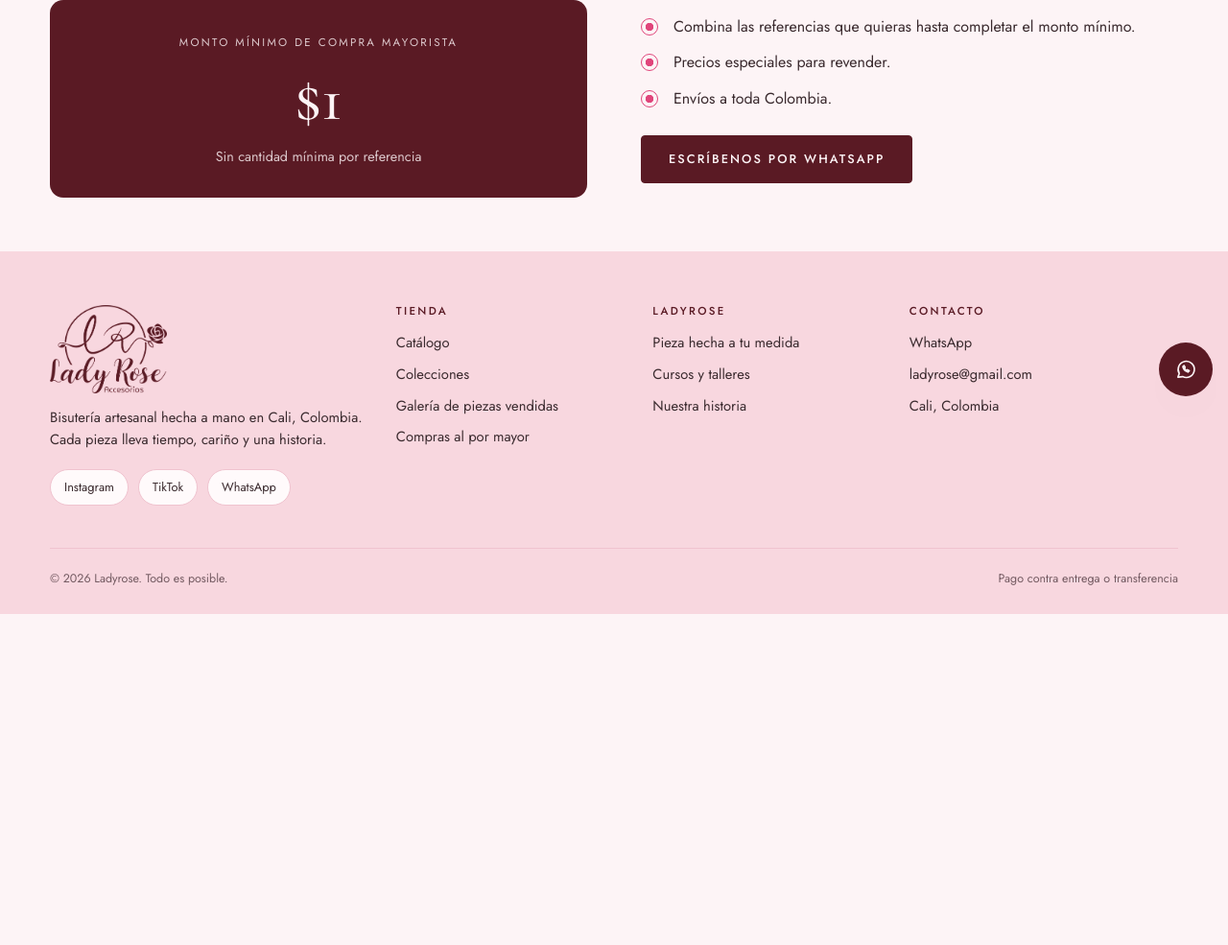
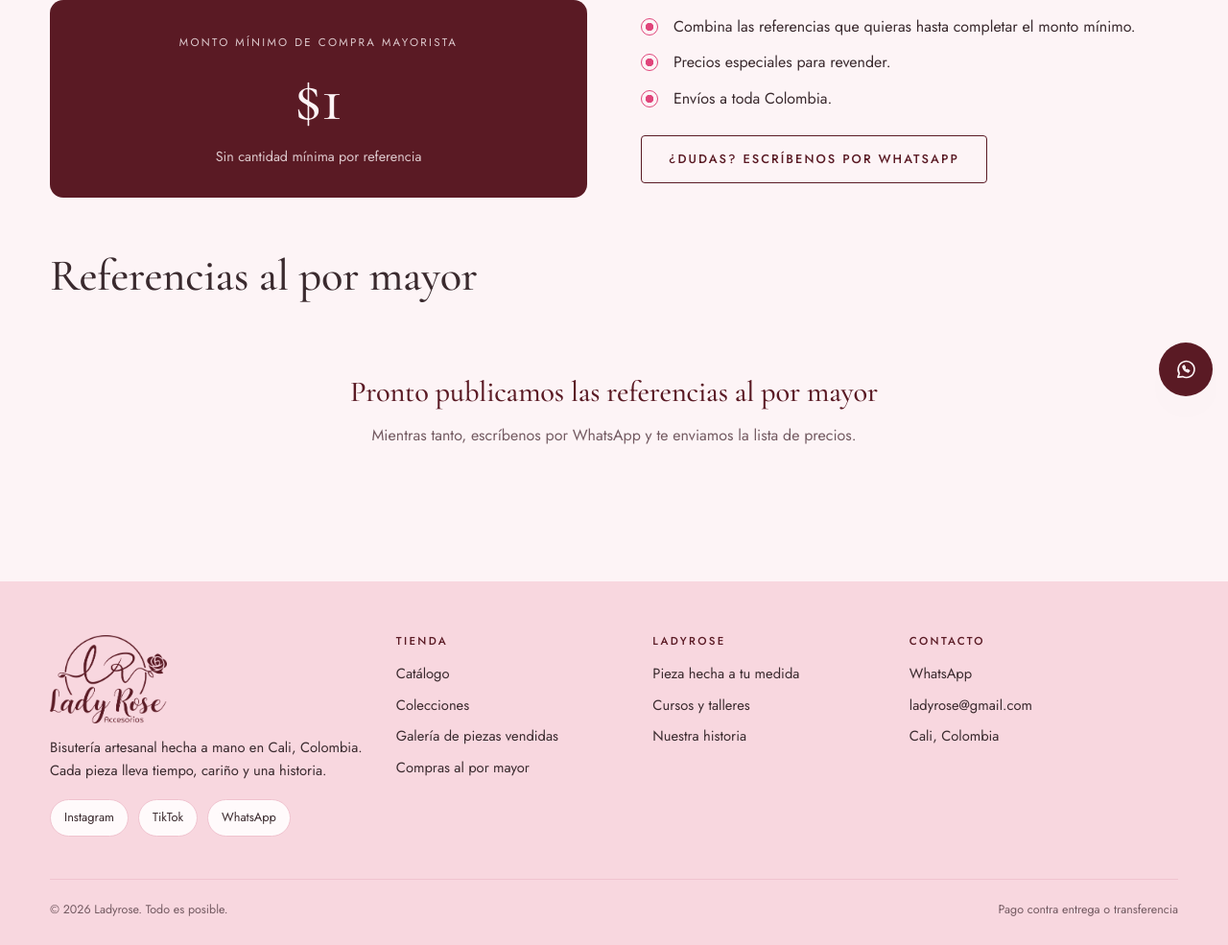
Before and after one commit to andres-2007/LadyRose, a Django app: page /al-por-mayor/ in a window 1280 px wide. Shown: the part 371-1356 px from the top of the page at 96% size. Before the commit the page ends 1011 px from the top, so only its background shows below. Run offline with Django 5.2, Linux system fonts and the light colour scheme; tables that the repository leaves empty hold one stand-in row (values such as "Sample post").

Commit message:
HU 14 - Pagina del modulo mayorista con el precio de cada referencia (SCRUM-200)
La pagina Al por mayor ahora lista las referencias que tienen precio mayorista,
con su foto, categoria, el precio al detal tachado y el precio mayorista por
unidad. Se puede filtrar por categoria. Los productos sin precio mayorista,
ocultos o vendidos no aparecen.

Co-Authored-By: Claude Opus 5.5 <noreply@anthropic.com>
Claude-Session: https://claude.ai/code/session_01Mk3sTUiaMmhUVWx8ZkCgiP

```diff
--- a/core/views.py
+++ b/core/views.py
@@ -29,10 +29,16 @@ def historia(request):
 
 
 def mayorista(request):
-    """HU 25: página del módulo mayorista con el monto mínimo vigente.
-
-    El carrito mayorista se construye en la HU 14 (Sprint 3).
-    """
+    """HU 25 y HU 14: módulo mayorista con el monto mínimo vigente y el precio mayorista de cada referencia."""
+    productos = (Producto.objects.mayoristas().select_related("categoria")
+                 .prefetch_related("fotos", "tallas").order_by("categoria__nombre", "nombre"))
+    categoria = request.GET.get("categoria", "")
+    categorias = sorted({p.categoria for p in productos}, key=lambda c: c.nombre)
+    if categoria:
+        productos = productos.filter(categoria__slug=categoria)
     return render(request, "core/mayorista.html", {
         "monto_minimo": ConfiguracionTienda.obtener().monto_minimo_mayorista,
+        "productos": productos,
+        "categorias": categorias,
+        "categoria_actual": categoria,
     })
--- a/static/css/estilos.css
+++ b/static/css/estilos.css
@@ -671,3 +671,23 @@ em, .cursiva { font-family: var(--serif); font-style: italic; }
 [data-barrio] > div + div:not([hidden]) { margin-top: 10px; }
 [data-barrio] label { font-size: .78rem; letter-spacing: .08em; text-transform: uppercase; font-weight: 500; }
 .campo--error [data-barrio] label, [data-barrio].campo--error label { color: var(--error); }
+
+/* ---------- HU 14: módulo de compras al por mayor ---------- */
+.referencias-mayor { padding-bottom: 64px; }
+.referencias-mayor__cabecera { display: flex; flex-wrap: wrap; align-items: center; justify-content: space-between; gap: 12px 24px; margin-bottom: 18px; }
+.referencias-mayor__cabecera h2 { margin: 0; }
+.referencias-mayor__lista { list-style: none; margin: 0; padding: 0; border-top: 1px solid var(--linea); }
+.referencia-mayor { display: grid; grid-template-columns: 72px 1fr; gap: 10px 16px; align-items: center; padding: 16px 0; border-bottom: 1px solid var(--linea); }
+.referencia-mayor__foto { width: 72px; height: 72px; border-radius: var(--radio); overflow: hidden; background: var(--arena); }
+.referencia-mayor__foto img { width: 100%; height: 100%; object-fit: cover; }
+.referencia-mayor__datos { display: flex; flex-direction: column; gap: 2px; min-width: 0; }
+.referencia-mayor__nombre { font-family: var(--serif); font-size: 1.3rem; line-height: 1.2; }
+.referencia-mayor__nombre:hover { color: var(--rosa); }
+.referencia-mayor__precios { grid-column: 2; display: flex; flex-wrap: wrap; align-items: baseline; gap: 4px 10px; }
+.referencia-mayor__detal { font-size: .85rem; color: var(--tinta-suave); }
+.referencia-mayor__precio { font-size: 1.15rem; color: var(--tinta); }
+@media (min-width: 768px) {
+  .referencia-mayor { grid-template-columns: 88px minmax(0, 1fr) auto; }
+  .referencia-mayor__foto { width: 88px; height: 88px; }
+  .referencia-mayor__precios { grid-column: auto; flex-direction: column; align-items: flex-end; text-align: right; }
+}
--- a/templates/core/mayorista.html
+++ b/templates/core/mayorista.html
@@ -21,9 +21,51 @@
         <li>Precios especiales para revender.</li>
         <li>Envíos a toda Colombia.</li>
       </ul>
-      <a class="boton" style="margin-top:26px" target="_blank" rel="noopener"
-         href="{% whatsapp_tienda LADYROSE.WHATSAPP 'Hola, quiero información para compras al por mayor' %}">Escríbenos por WhatsApp</a>
+      <a class="boton boton--borde" style="margin-top:26px" target="_blank" rel="noopener"
+         href="{% whatsapp_tienda LADYROSE.WHATSAPP 'Hola, quiero información para compras al por mayor' %}">¿Dudas? Escríbenos por WhatsApp</a>
     </div>
   </div>
+
+  {# HU 14 CA 1: precio mayorista de cada referencia #}
+  <section class="referencias-mayor" aria-labelledby="titulo-referencias">
+    <div class="referencias-mayor__cabecera">
+      <h2 id="titulo-referencias">Referencias al por mayor</h2>
+      {% if categorias|length > 1 %}
+      <nav class="chips" aria-label="Categorías">
+        <a class="chip {% if not categoria_actual %}activo{% endif %}" href="{% url 'core:mayorista' %}">Todo</a>
+        {% for c in categorias %}
+          <a class="chip {% if categoria_actual == c.slug %}activo{% endif %}" href="?categoria={{ c.slug }}">{{ c.nombre }}</a>
+        {% endfor %}
+      </nav>
+      {% endif %}
+    </div>
+
+    {% if productos %}
+    <ul class="referencias-mayor__lista">
+      {% for p in productos %}
+      <li class="referencia-mayor">
+        <a class="referencia-mayor__foto" href="{{ p.get_absolute_url }}">
+          {% with foto=p.foto_principal %}{% if foto %}<img src="{{ foto.imagen.url }}" alt="{{ p.nombre }}" loading="lazy">{% endif %}{% endwith %}
+        </a>
+        <div class="referencia-mayor__datos">
+          <span class="tarjeta__categoria">{{ p.categoria }}</span>
+          <a class="referencia-mayor__nombre" href="{{ p.get_absolute_url }}">{{ p.nombre }}</a>
+          {% if p.material %}<span class="texto-suave">{{ p.material }}</span>{% endif %}
+        </div>
+        <div class="referencia-mayor__precios">
+          <span class="referencia-mayor__detal">Al detal <del>{{ p.precio|pesos }}</del></span>
+          <strong class="referencia-mayor__precio">{{ p.precio_mayorista|pesos }}</strong>
+          <span class="texto-suave">por unidad</span>
+        </div>
+      </li>
+      {% endfor %}
+    </ul>
+    {% else %}
+    <div class="vacio">
+      <h2>Pronto publicamos las referencias al por mayor</h2>
+      <p>Mientras tanto, escríbenos por WhatsApp y te enviamos la lista de precios.</p>
+    </div>
+    {% endif %}
+  </section>
 </div>
 {% endblock %}
```
